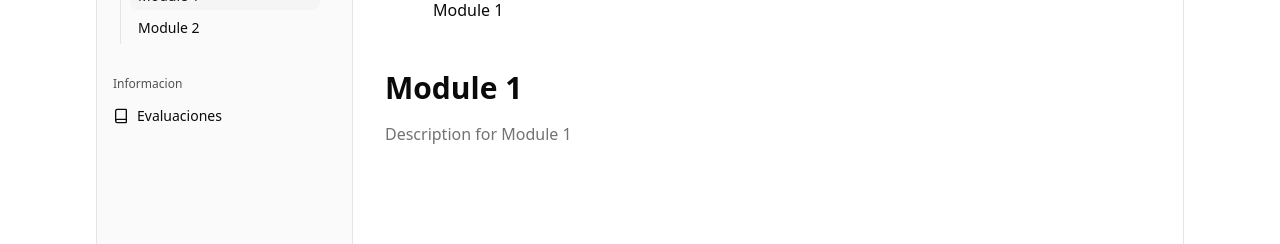
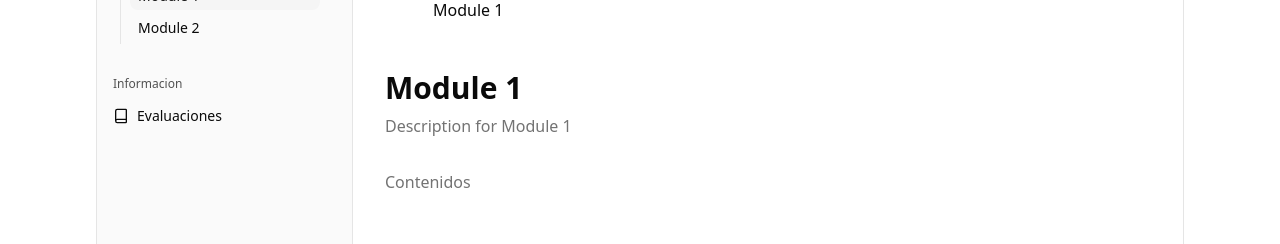
Before and after one commit to Pau-dna/plataforma-cnre, a SvelteKit app in the folder frontend/: page /courses/1/1 in a window 1280 px wide. Shown: the part 220-464 px from the top of the page. Built offline with nearby package versions, Linux system fonts and the light colour scheme.

Commit message:
refactor: enhance layout structure for module details display

```diff
--- a/frontend/src/routes/(auth)/courses/[course]/[module]/+page.svelte
+++ b/frontend/src/routes/(auth)/courses/[course]/[module]/+page.svelte
@@ -6,7 +6,13 @@
 	const modulo = $derived(data.modules.find(m => m.id === data.moduleID))
 </script>
 
-<div class="flex flex-col gap-y-4">
-	<h1 class="text-3xl font-bold">{modulo.title}</h1>
+<div class="flex flex-col gap-y-8">
+	<div  class="flex flex-col gap-y-2">
+		<h1 class="text-3xl font-bold">{modulo.title}</h1>
 	<p class="text-muted-foreground">{modulo.description}</p>
+	</div>
+
+	<div>
+		<h2 class="font-medium text-muted-foreground">Contenidos</h2>
+	</div>
 </div>
```
